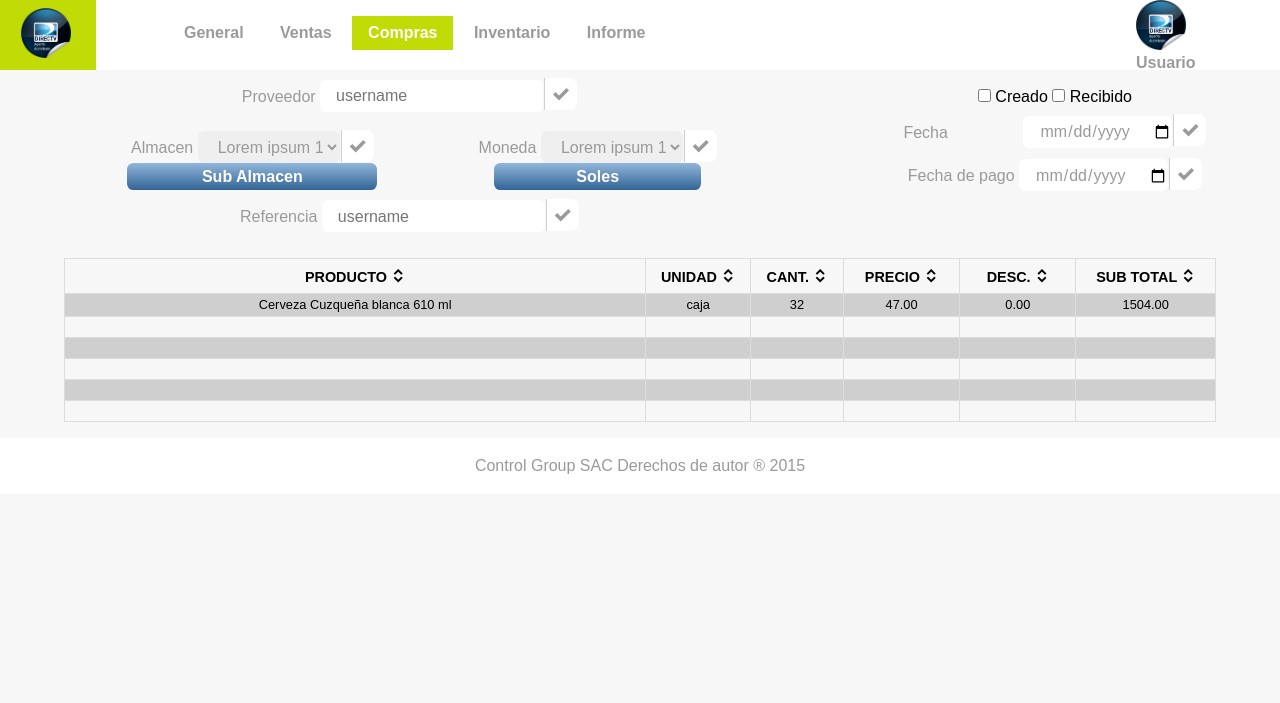
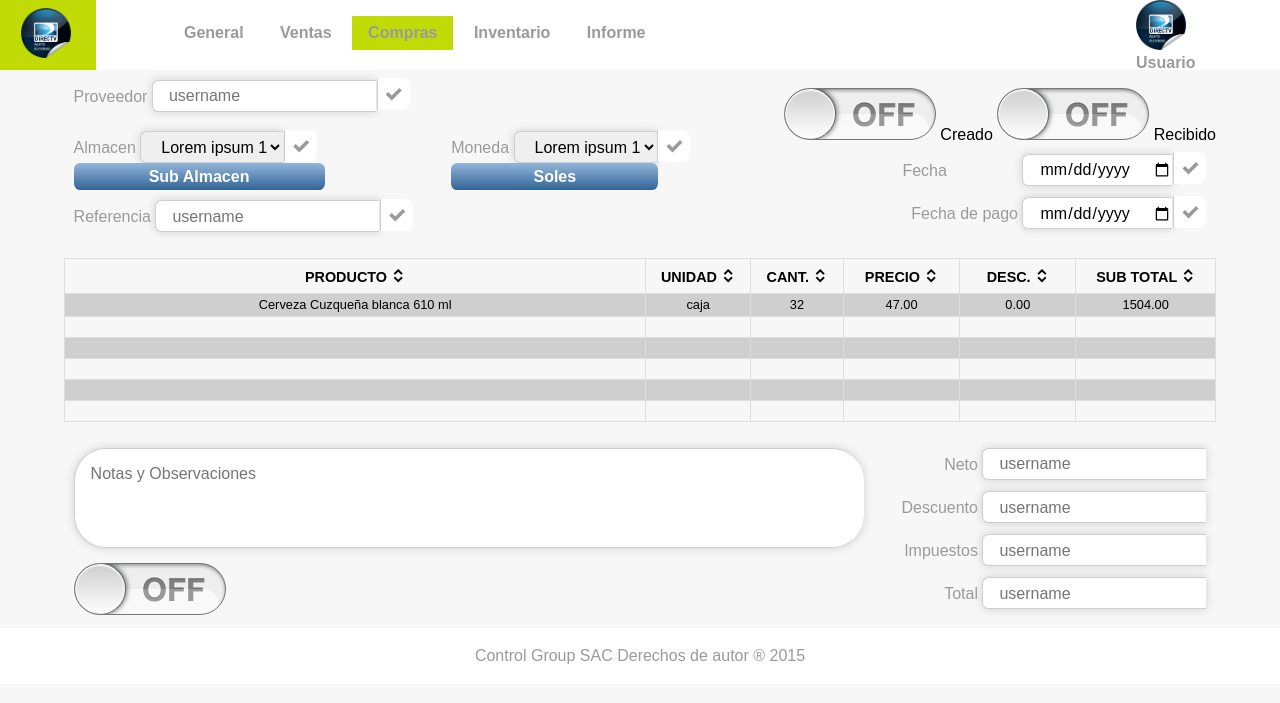
Before and after one commit to controlgroupsac/FastERP, a PHP site: page /compras.html in a window 1280 px wide. Shown: the top 703 px of the page. Run offline with PHP 8.4, Linux system fonts and the light colour scheme; some libraries are stand-ins or nearby versions.

Commit message:
creacion de utilities.styl(aqui iran todas las utilidades y codigo css externo). CSS y esqueleto HTML en compras.html, ultimo tramo

```diff
--- a/compras.html
+++ b/compras.html
@@ -179,8 +179,36 @@
 				</table>
 			</article>
 			<article class="Container-item">
+				<div class="Container-item-left">
+					<div class="Form-inputGroup">
+						<textarea class="Form-inputText-small Form-textarea" cols="80" rows="20" placeholder="Notas y Observaciones"></textarea>
+					</div>
+					<div class="Form-inputGroup">
+						<input type="checkbox" />
+					</div>
+				</div>
+				<div class="Container-item-right">
+					<div class="Form-inputGroup">
+					    <label for="neto" class="Form-label">Neto</label>
+					    <input type="text" class="Form-inputText-small" id="neto" placeholder="username" />
+					</div>
+					<div class="Form-inputGroup">
+					    <label for="descuento" class="Form-label">Descuento</label>
+					    <input type="text" class="Form-inputText-small" id="descuento" placeholder="username" />
+					</div>
+					<div class="Form-inputGroup">
+					    <label for="impuestos" class="Form-label">Impuestos</label>
+					    <input type="text" class="Form-inputText-small" id="impuestos" placeholder="username" />
+					</div>
+					<div class="Form-inputGroup">
+					    <label for="total" class="Form-label">Total</label>
+					    <input type="text" class="Form-inputText-small" id="total" placeholder="username" />
+					</div>
+				</div>
+			</article>
 
-			</article>
+			<div class="clear"></div>
+
 		</section>
 
 		<footer class="Footer">
--- a/css/styles.css
+++ b/css/styles.css
@@ -275,6 +275,42 @@ th {
 .icon-youtube3:before {
   content: "\e612";
 }
+.active {
+  background: #c0db06;
+  color: #fff;
+}
+.clear {
+  clear: both;
+}
+.block {
+  display: block;
+}
+.hidden {
+  display: hidden;
+}
+.left {
+  float: left;
+}
+.right {
+  float: right;
+}
+.right {
+  float: right;
+}
+input[type=checkbox] {
+  -webkit-transition: background-position 0.5s ease;
+  -webkit-appearance: none;
+  width: 152px;
+  height: 52px;
+  border-radius: 50em;
+  border: 1px solid #777;
+  background-repeat: no-repeat;
+  background-position: -101px -1px;
+  background-image: url("../img/checkbox.png");
+}
+input[type=checkbox]:checked {
+  background-position: -1px -1px;
+}
 /*
 ***********************
 ***********************
@@ -378,6 +414,9 @@ th {
   text-align: center;
   width: 90%;
 }
+.Container-1x {
+  height: auto;
+}
 .Container-index,
 .Container-2x {
   display: flex;
@@ -391,9 +430,11 @@ th {
 }
 .Container-item-left {
   float: left;
+  text-align: left;
 }
 .Container-item-right {
   float: right;
+  text-align: right;
 }
 .Content {
   align-items: center;
@@ -467,6 +508,7 @@ th {
   height: 3em;
 }
 .Form-labelCheck {
+  background: #9a9a9a;
   color: #fff;
   font-weight: 400;
   font-size: 0.8em;
@@ -481,13 +523,20 @@ th {
 .Form-inputText {
   border: none;
   border-radius: 0.4em;
+  color: #000;
   padding: 0.1em 0 0 1em;
 }
 .Form-inputText-small {
-  border: none;
-  border-radius: 0.4em;
+  border: 0.8px solid #cfcfcf;
+  border-right: none;
+  border-radius: 0.4em 0em 0em 0.4em;
+  box-shadow: 0px 0px 10px #cfcfcf;
+  color: #000;
   padding: 0.1em 0 0 1em;
   height: 2em;
+}
+.Form-inputText:focus {
+  border: none;
 }
 .Form-info {
   border-right: 1px solid #cfcfcf;
@@ -506,6 +555,13 @@ th {
   font-size: 0.8em;
   margin-bottom: 1em;
   padding: 1em;
+}
+.Form-textarea {
+  border-radius: 2em;
+  height: 100px;
+  padding: 1em;
+  resize: none;
+  width: 100%;
 }
 .Header {
   background: #fff;
@@ -620,30 +676,3 @@ th {
 tr:first-child > td {
   border-top: 0;
 }
-/**/
-/**/
-/**/
-/**/
-/**/
-.active {
-  background: #c0db06;
-  color: #fff;
-}
-.clear {
-  clear: both;
-}
-.block {
-  display: block;
-}
-.hidden {
-  display: hidden;
-}
-.left {
-  float: left;
-}
-.right {
-  float: right;
-}
-.right {
-  float: right;
-}
--- a/stylus/styles.styl
+++ b/stylus/styles.styl
@@ -2,6 +2,7 @@
 @import "normalize"
 @import "variables.styl"
 @import "fonts.styl"
+@import "utilities.styl"
 /*
 ***********************
 ***********************
@@ -91,6 +92,8 @@
 	margin 0 auto
 	text-align center
 	width 90%
+	&-1x
+		height auto
 	&-index /*Container index es el contenedor para el inicio de sesion*/
 	&-2x/*Container principal es el contenedor principal */
 		display flex
@@ -103,8 +106,10 @@
 	&-item
 		&-left
 			float left
+			text-align left
 		&-right
 			float right
+			text-align right
 
 
 
@@ -171,6 +176,7 @@
 	&-label
 		height 3em
 	&-labelCheck
+		background gray
 		color white
 		font-weight 400
 		font-size 0.8em
@@ -183,12 +189,19 @@
 	&-inputText
 		border none
 		border-radius 0.4em
+		color black
 		padding  0.1em 0 0 1em
 		&-small
-			border none
-			border-radius 0.4em
+			border 0.8px solid lightgray
+			border-right none
+			border-radius 0.4em 0em 0em 0.4em
+			box-shadow 0px 0px 10px lightgray
+			color black
 			padding  0.1em 0 0 1em
 			height 2em
+		&:focus
+			border none
+
 	&-info
 		border-right 1px solid lightgray
 		border-radius 0.5em 0 0 0.5em
@@ -204,6 +217,12 @@
 		font-size 0.8em
 		margin-bottom 1em
 		padding 1em
+	&-textarea
+		border-radius 2em
+		height 100px
+		padding 1em
+		resize none
+		width 100%
 
 .Header
 	background white
@@ -300,26 +319,3 @@
 		vertical-align middle
 	tr:first-child > td
 		border-top 0
-
-
-
-/**/
-/**/
-/**/
-/**/
-/**/
-.active
-	background lightgreen
-	color white
-.clear
-	clear both
-.block
-	display block
-.hidden
-	display hidden
-.left
-	float left
-.right
-	float right
-.right
-	float right
--- /dev/null
+++ b/stylus/utilities.styl
@@ -0,0 +1,41 @@
+/**/
+/**/
+/*UTILITIES*/
+/**/
+/**/
+.active
+	background lightgreen
+	color white
+.clear
+	clear both
+.block
+	display block
+.hidden
+	display hidden
+.left
+	float left
+.right
+	float right
+.right
+	float right
+
+
+/*******Awesome Checkbox******/
+input[type=checkbox]
+	-webkit-transition background-position .5s ease
+	-webkit-appearance none
+	width 152px
+	height 52px
+	border-radius 50em
+	border 1px solid #777
+	background-repeat no-repeat
+	background-position -101px -1px
+	background-image url("../img/checkbox.png")
+
+input[type=checkbox]:checked
+	background-position -1px -1px
+/**/
+/**/
+/*END UTILITIES*/
+/**/
+/**/
--- a/stylus/variables.styl
+++ b/stylus/variables.styl
@@ -1,3 +1,9 @@
+/**/
+/**/
+/*Variables*/
+/**/
+/**/
+/**********/
 /*Colors*/
 blue = #326496
 lightblack 	 = #6C6C6A
```
Also changed, not shown: img/checkbox.png (added).
